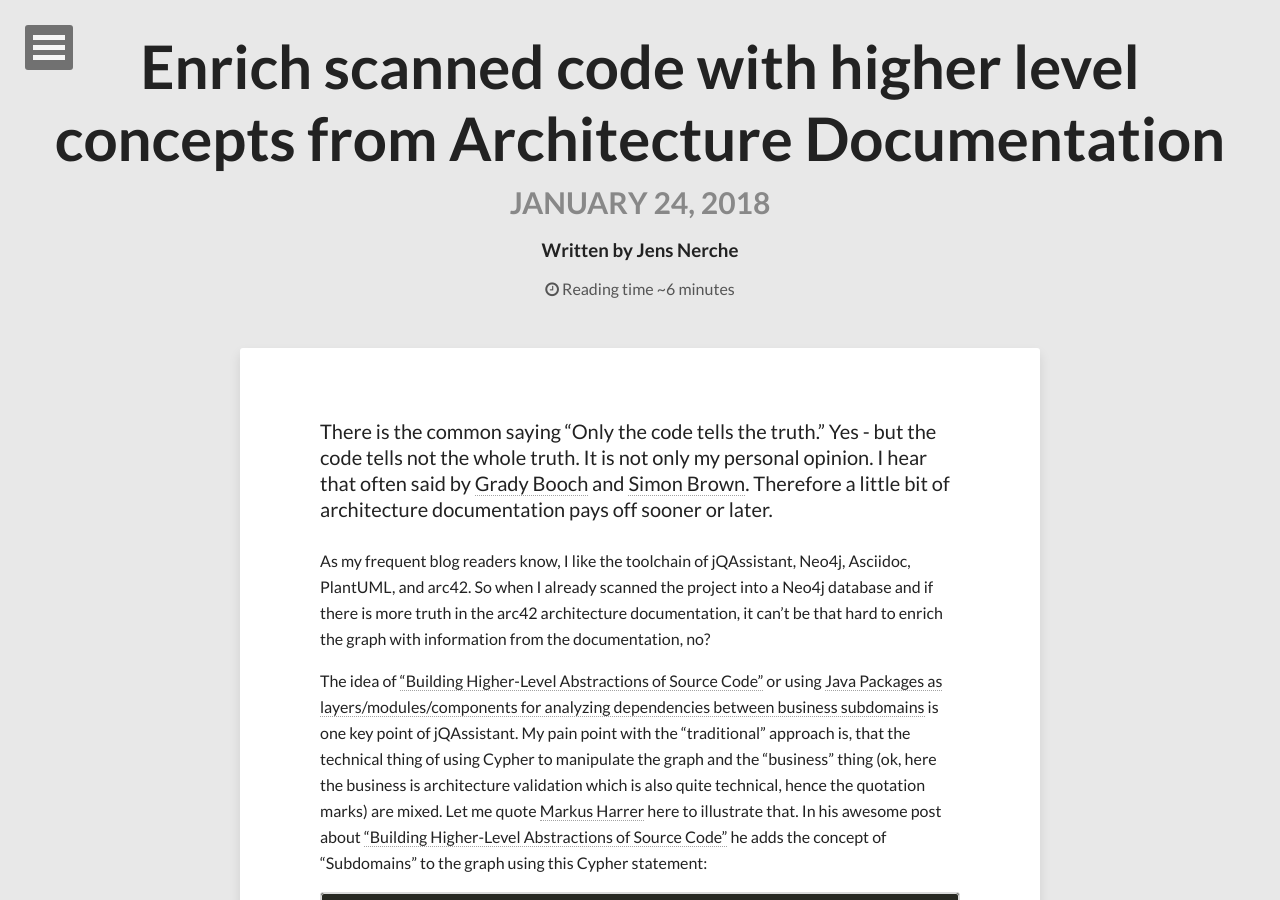
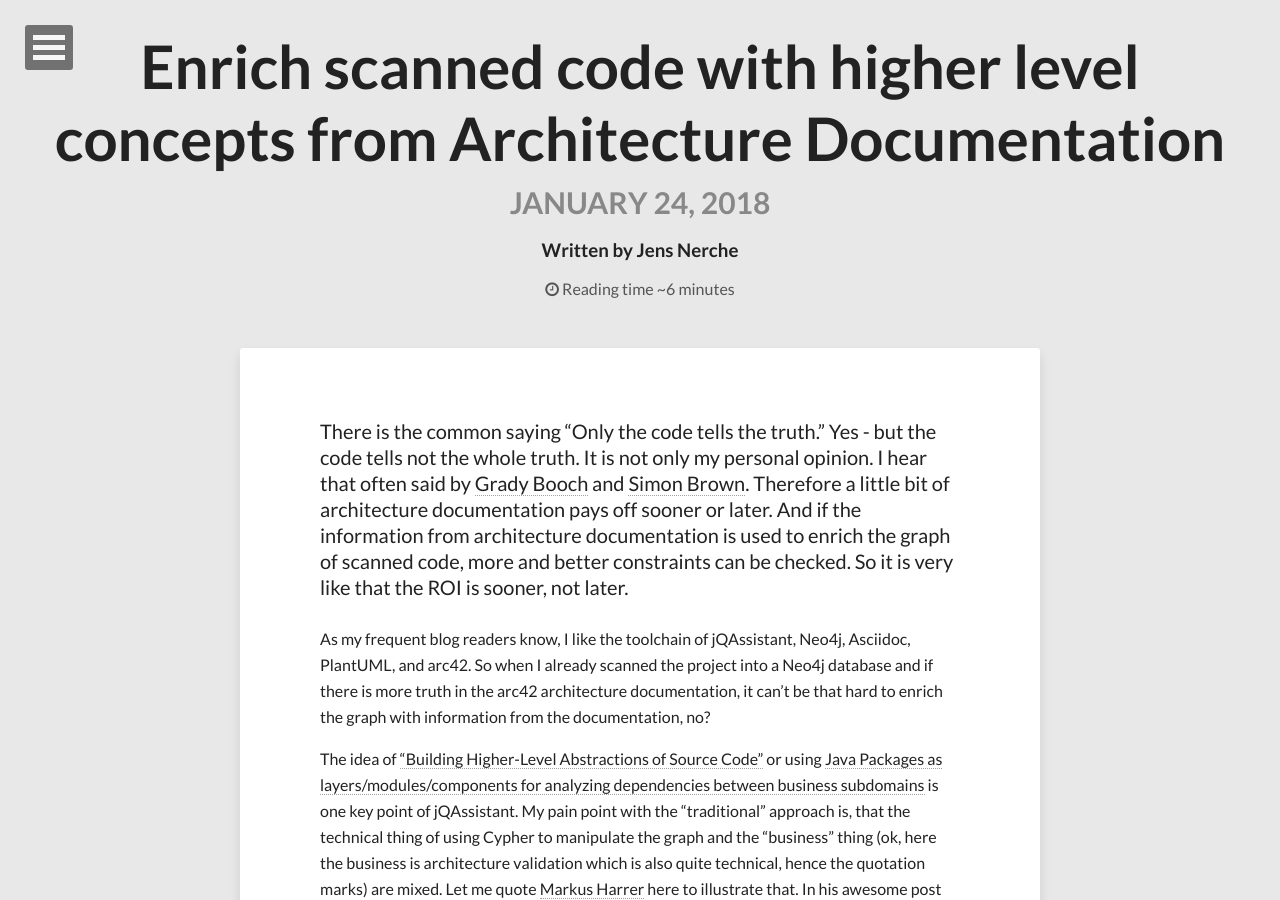
Before and after one commit to kontext-e/kontext-e.github.io, a Jekyll site: the page built from _posts/2018-01-24-pattern_language.md, in a window 1280 px wide and 900 px high. Built offline with Jekyll 4.4.1, drawn with Linux system fonts in a browser that asks for light colours; nearby versions of some CDN libraries.

Commit message:
added some words in the introduction

```diff
--- a/_posts/2018-01-24-pattern_language.md
+++ b/_posts/2018-01-24-pattern_language.md
@@ -12,6 +12,9 @@ my personal opinion. I hear that often
 said by [Grady Booch](https://twitter.com/Grady_Booch) and
 [Simon Brown](https://twitter.com/simonbrown). Therefore a little
 bit of architecture documentation pays off sooner or later.
+And if the information from architecture documentation is used to
+enrich the graph of scanned code, more and better constraints can
+be checked. So it is very like that the ROI is sooner, not later.
 
 As my frequent blog
 readers know, I like the toolchain of jQAssistant, Neo4j, Asciidoc,
```
